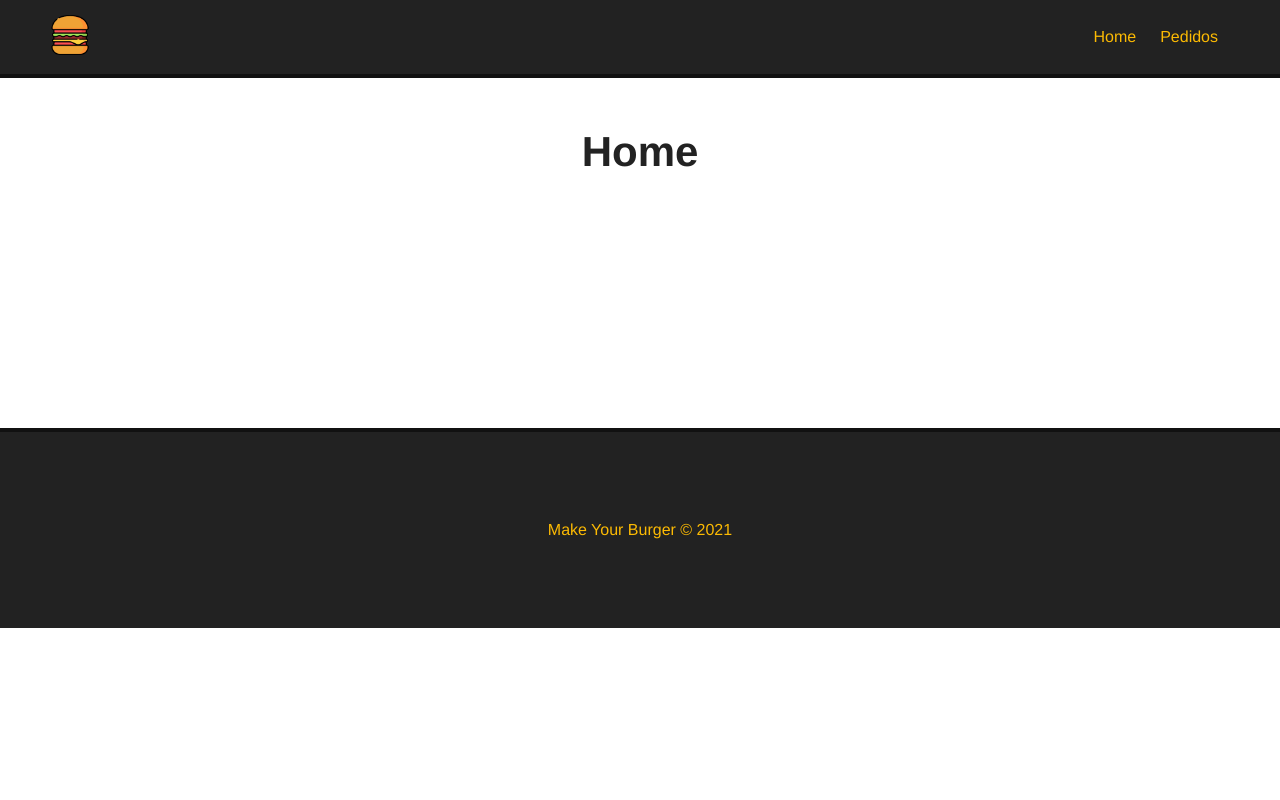
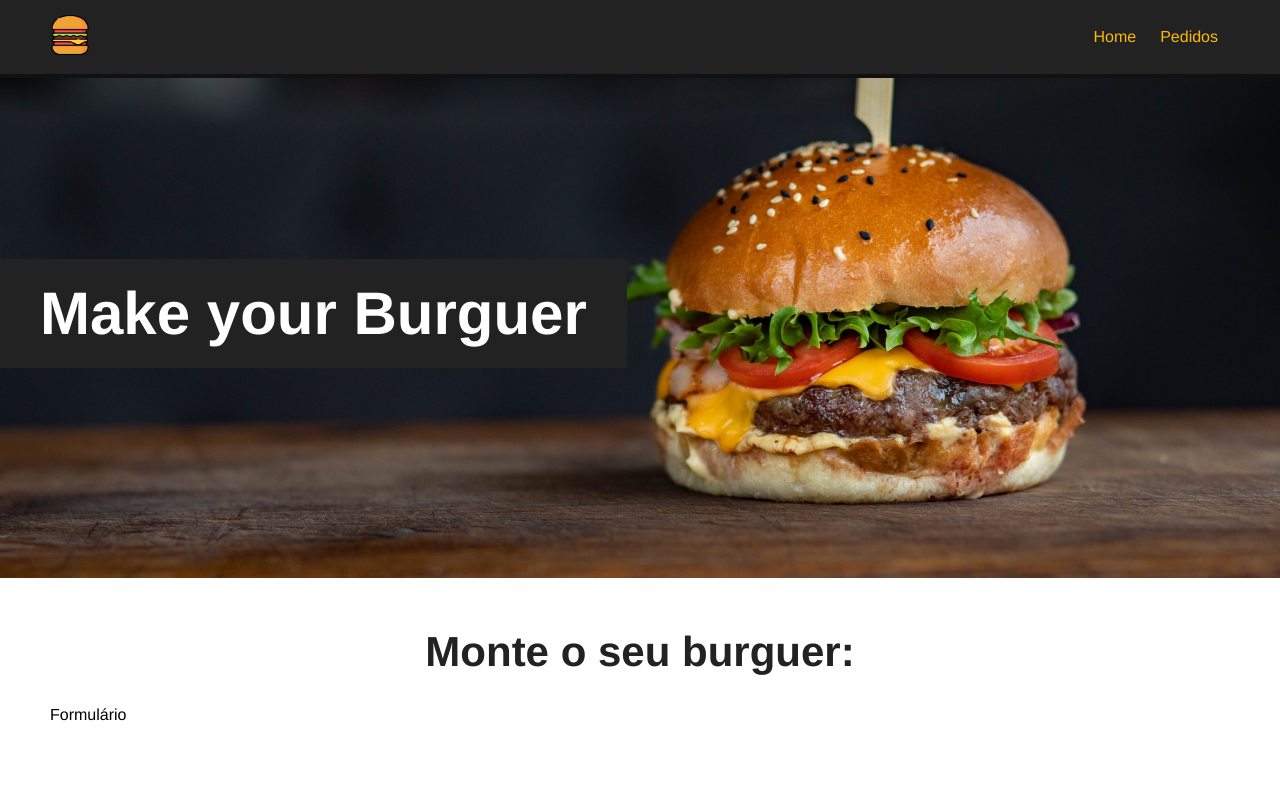
Before and after one commit to Matheuspsilva/make_your_burguer, a Vue app: page / in a window 1280 px wide. Shown: the top 800 px of the page. Built offline with nearby package versions, Linux system fonts and the light colour scheme.

Commit message:
Criando banner da aplicacao

```diff
--- /dev/null
+++ b/src/components/Banner.vue
@@ -0,0 +1,31 @@
+<template>
+    <div id="main-banner">
+        <h1>Make your Burguer</h1>
+    </div>
+</template>
+<script>
+export default {
+    name: "Banner"
+}
+</script>
+
+<style scoped>
+
+  #main-banner {
+    background-image: url('/img/burger.jpg');
+    background-position: 0 -250px;
+    background-size: cover;
+    height: 500px;
+    display: flex;
+    align-items: center;
+    justify-content: flex-start;
+  }
+  #main-banner h1 {
+    color: #FFF;
+    text-align: center;
+    font-size: 60px;
+    background-color: #222;
+    padding: 20px 40px;
+  }
+
+</style>
--- a/src/views/Home.vue
+++ b/src/views/Home.vue
@@ -1,9 +1,23 @@
 <template>
+  <Banner/>
   <div class="main-container">
-    <h1>Home</h1>
+    <h1>Monte o seu burguer:</h1>
+    <p>Formulário</p>
   </div>
 </template>
 
 <script>
+  import Banner from '../components/Banner.vue'
+
+  export default{
+    name: "Home",
+    components: {
+      Banner
+    }
+  }
 
 </script>
+
+<style scoped>
+
+</style>
```
